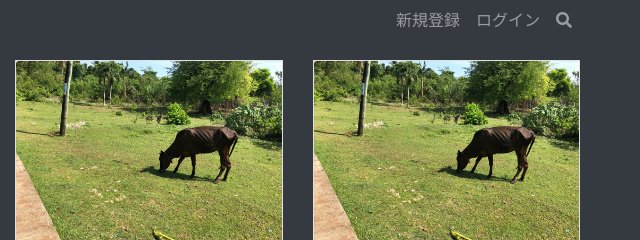
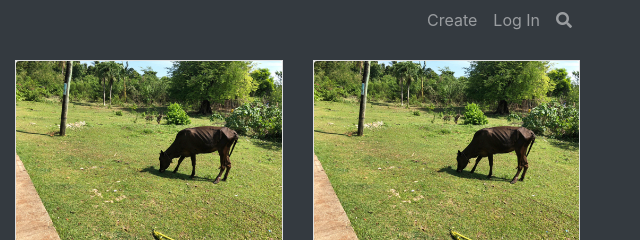
Before and after one commit to Syunma4021/wagyu_price, a plain HTML site: page index.html in a window 1280 px wide. Shown: the top 240 px of the page, 640-1280 px from the left. Drawn offline with Linux system fonts and the light colour scheme.

Commit message:
update: 実技テスト

```diff
--- a/index.html
+++ b/index.html
@@ -16,10 +16,10 @@
     <span class="navbar-brand mr-auto navbar-brand-center">How Much 和牛</span>
     <ul class="navbar-nav">
       <li class="nav-item d-none d-sm-block">
-        <a class="nav-link" href="#">新規登録</a>
+        <a class="nav-link" href="#">Create</a>
       </li>
       <li class="nav-item">
-        <a class="nav-link" href="#">ログイン</a>
+        <a class="nav-link" href="#">Log In</a>
       </li>
       <li class="nav-item d-none d-sm-block">
         <a class="nav-link" href="#" data-toggle="modal" data-target="#search-studio"><i class="fas fa-search"></i></a>
```
